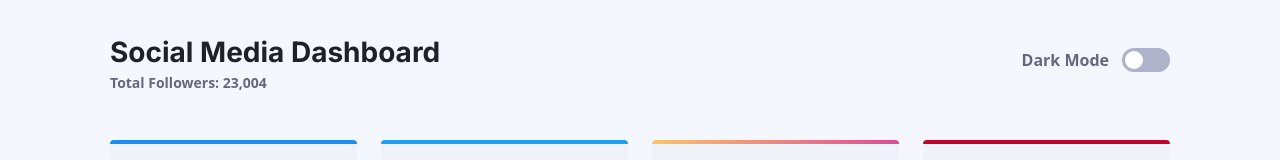
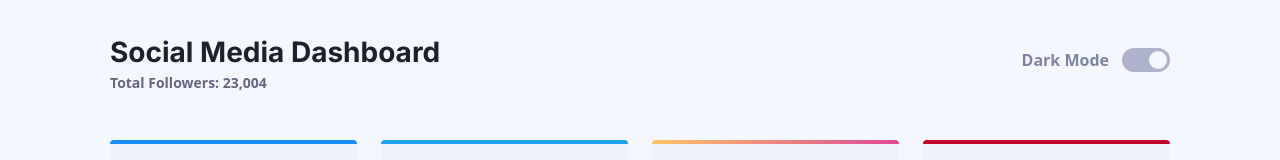
Before and after one commit to mannamar/soc-med-dash, a React (Create React App) app: page / in a window 1280 px wide. Shown: the top 160 px of the page. Built offline with nearby package versions, Linux system fonts and the light colour scheme.

Commit message:
Toggle finished

```diff
--- a/src/App.css
+++ b/src/App.css
@@ -17,6 +17,8 @@
   --top-bg-color: hsl(225, 100%, 98%);
 
   --toggle-bg: black;
+  --toggle-cir: hsl(225, 100%, 98%);
+  --dark-text: hsl(228, 16%, 56%);
 }
 
 [data-theme="dark"] {
@@ -28,6 +30,8 @@
   --top-bg-color: hsl(232, 19%, 15%);
 
   --toggle-bg: linear-gradient(to right, hsl(210, 78%, 56%), hsl(146, 68%, 55%));
+  --toggle-cir: hsl(232, 19%, 15%);
+  --dark-text: white;
 }
 
 body {
--- a/src/components/Header.css
+++ b/src/components/Header.css
@@ -25,7 +25,7 @@
 
 .switchText {
     font-weight: 700;
-    color: var(--gray-text);
+    color: var(--dark-text);
 }
 
 .toggle {
--- a/src/components/Switch.css
+++ b/src/components/Switch.css
@@ -32,9 +32,9 @@
     content: "";
     height: 18px;
     width: 18px;
-    left: 3px;
+    left: 27px;
     bottom: 3px;
-    background-color: white;
+    background-color: var(--toggle-cir);
     -webkit-transition: .4s;
     transition: .4s;
 }
@@ -44,13 +44,14 @@ input:checked+.slider {
 }
 
 input:focus+.slider {
-    box-shadow: 0 0 1px #2196F3;
+    /* box-shadow: 0 0 1px #2196F3; */
 }
 
 input:checked+.slider:before {
     -webkit-transform: translateX(24px);
     -ms-transform: translateX(24px);
-    transform: translateX(24px);
+    transform: translateX(-24px);
+    /* background-color: var(--toggle-cir); */
 }
 
 /* Rounded sliders */
```
